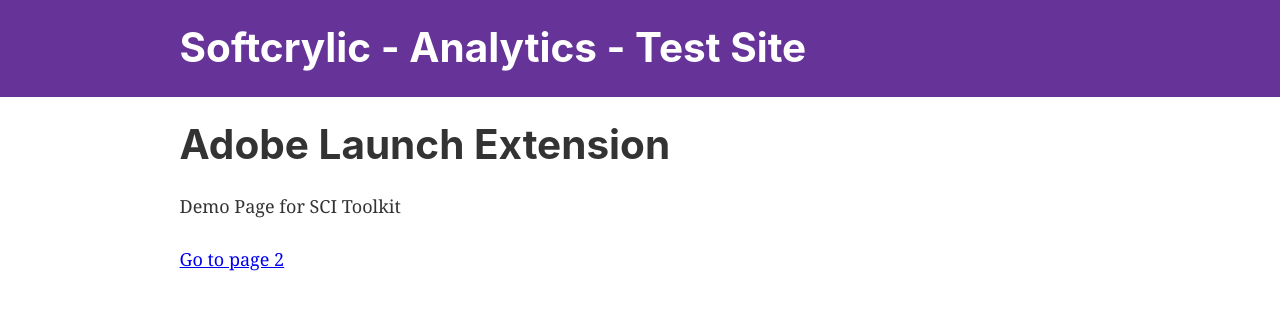
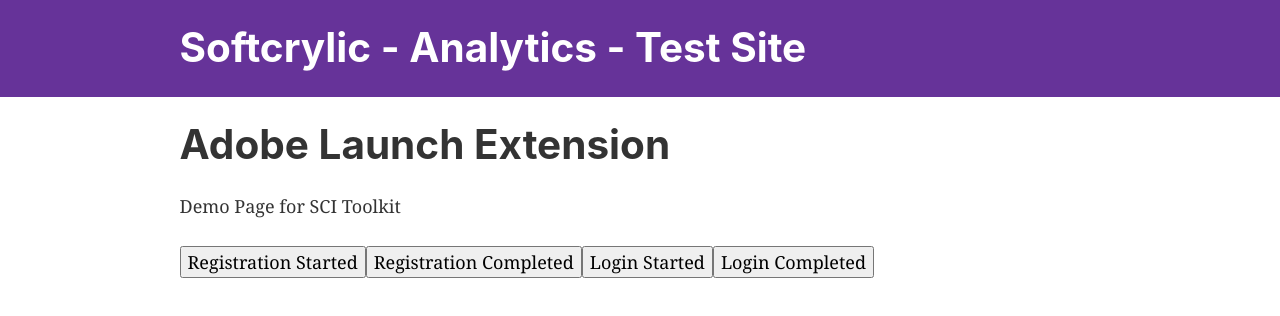
Before and after one commit to nirmalkumarv/launch-extn-test-site, a Gatsby site: page / in a window 1280 px wide. Built offline with nearby package versions, Linux system fonts and the light colour scheme; Gatsby itself is replaced by a stand-in of ours.

Commit message:
Added test button

```diff
--- a/src/pages/index.js
+++ b/src/pages/index.js
@@ -12,7 +12,14 @@
     <div style={{ maxWidth: '300px', marginBottom: '1.45rem' }}>
 
     </div>
-    <Link to="/page-2/">Go to page 2</Link>
+
+    <button className="registration:start" data-type="registration:start" > Registration Started</button>
+    <button   className="registration:complete" data-type="registration:complete" >Registration Completed</button>
+    <button  className="login:start" data-type="login:start" >Login Started</button>
+    <button  className="login:complete" data-type="login:complete" >Login Completed</button>
+
+
+
   </Layout>
 )
 
```
